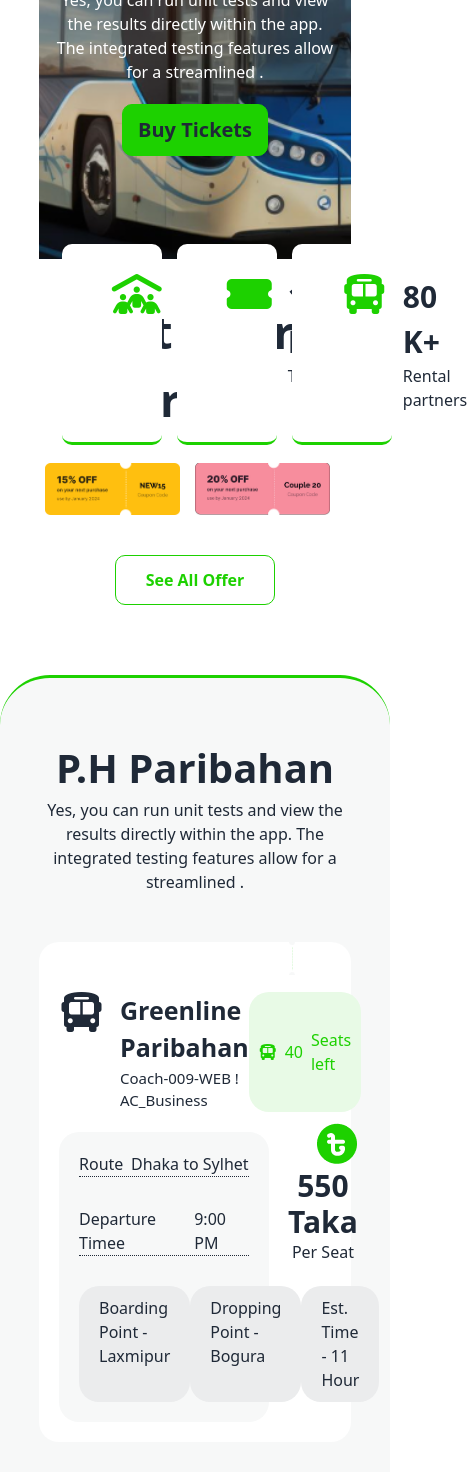
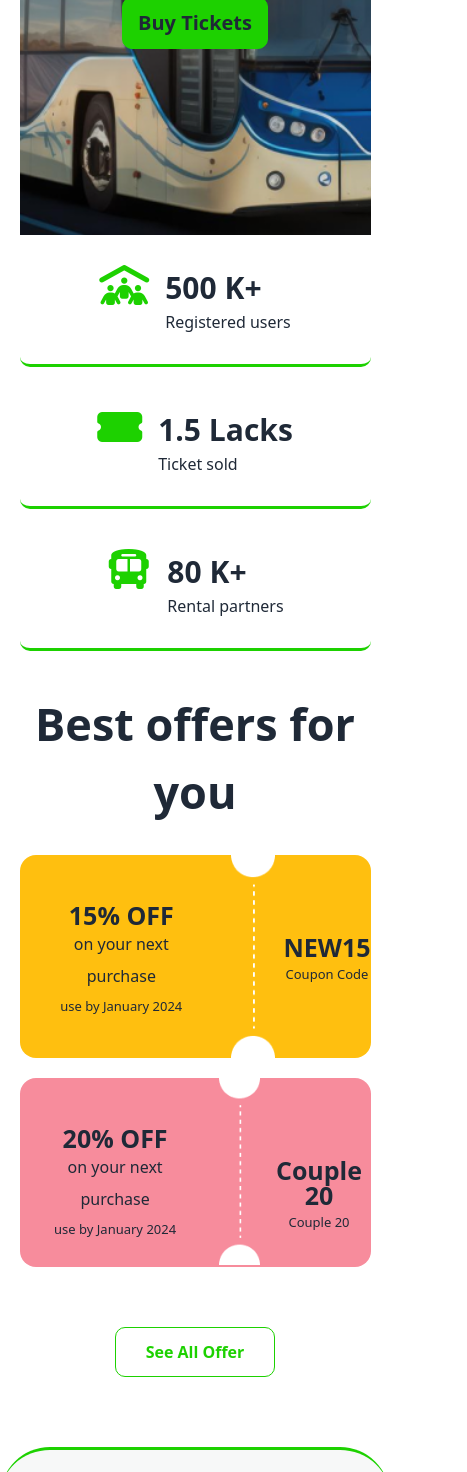
Before and after one commit to sazedul-islam/bus-ticket, a plain HTML site: page index.html in a window 390 px wide. Shown: the part 528-2000 px from the top of the page, 467 px wide, since content can reach past the window. Drawn offline with nearby package versions, Linux system fonts and the light colour scheme.

Commit message:
added the responsive all section

```diff
--- a/css/style.css
+++ b/css/style.css
@@ -20,7 +20,6 @@
 }
 .btn i{
     font-size: 20px;
-
 }
 .logo{
     cursor: pointer;
@@ -29,7 +28,6 @@
 .manu-font{
     font-size: 20px;
 }
-
 
 /* Hero section css */
 .hero-content{
@@ -76,7 +74,6 @@
    margin-left: 2%;
     position: absolute;
     margin-top: -4%;
-
 }
 .ticket-item{
     border-bottom: 3px solid #1DD100;
@@ -96,14 +93,6 @@
 }
 
 /* Offer section css */
-.offers-img{
-   width: 48%;
-}
-.offers-img img{
-    height: auto;
-    width: 90%;
-    margin-left: 4%;
-}
 .offer-content{
     text-align: center;
 }
@@ -233,15 +222,11 @@
 .total-amount{
     width: 38%;
 }
-
 .join{
     width: 100%;
-
     margin-bottom: 10px;
 }
-
-
-  .form-group {
+ .form-group {
     margin-bottom: 1rem;
   }
   label {
@@ -263,3 +248,43 @@
     border-radius: 5px;
     cursor: pointer;
   }
+
+
+  @media (max-width: 768px){
+
+    .review-content{ display: inline !important;}
+    .global-margin{margin-left: 5%; margin-right: 5%;}
+    .ticket-review {width: 100%;margin-left: 0; position: initial; margin-top: 0;}
+    .ticket-item{width: 100%;margin-bottom: 10px;justify-content: center;margin-left: 0;}
+
+    .discout-first-items{display: initial !important;}
+    .offers-item{width: 100% !important;margin-bottom: 20px;}
+    .offers-item h2{font-size: 30px;}
+    .dotted{display: none;}
+
+   .logo{ display: none;}
+   .ticket-price{display: initial !important;}
+   .destination { width: 100%; padding: 0;}
+   .borading-point{margin-left: 10px;}
+   .taka{width: 100%;}
+   .taka img {margin-left: 35px;}
+
+   .seat-resposive{display: initial !important;}
+
+   .seat-plan {width: 99%; border-right: none; margin-bottom: 40px;}
+   .total-amount {width: 99%;}
+   .footer-content h2{ font-size: 30px;}
+   .footer-content p{ font-size: 12px;}
+
+  }
+
+  @media (max-width : 576px){
+    .hero-para h1 { font-size: 40px !important;}}
+
+
+  @media (max-width : 425px){
+    .hero-para h1 {font-size: 30px !important;}
+    .offers-item h2 { font-size: 25px; }
+    .offers-item h6{ font-size: 16px; }
+    .offers-item p{font-size: 13px;}
+  }
--- a/index.html
+++ b/index.html
@@ -50,7 +50,7 @@
         <div class="hero-para">
             <h1 class="font-extrabold">End-to-End Travel with <br><span>B Paribahan</span> </h1>
             <p>Yes, you can run unit tests and view the results directly within
-               the app. <br>The integrated testing features allow for a streamlined .</p>
+               the app.The <br> integrated testing features allow for a streamlined .</p>
                <a href="#ticket"><button class="font-bold" id="btn"  >Buy Tickets</button></a>
         </div>
       </div>
@@ -97,13 +97,35 @@
     <section class="global-margin">
         <div class="offer-content">
             <h1 class="font-extrabold">Best offers for you</h1>
-            <div class="flex  center">
-                <div class="offers-img">
-                    <img src="images/Group 113.png" alt="">
+            <div class="flex discout-first-items justify-between w-full gap-6">
+                <div class="flex bg-[#FFBF0F] w-1/2 gap-2 rounded-2xl  offers-item">
+                    <div class="p-6 mt-6">
+                      <h2 class="font-extrabold text-5xl">15% OFF</h2>
+                      <h6 class="text-2xl">on your next purchase</h6>
+                      <p class="text-xl">use by January 2024</p>
+                    </div>
+                    <div>
+                      <img src="images/cupon-devider.png" alt="">
+                    </div>
+                    <div>
+                      <h2 class="font-extrabold text-5xl mt-20">NEW15</h2>
+                      <p class=" text-xl">Coupon Code</p>
+                    </div>
                 </div>
-                <div class="offers-img">
-                    <img src="images/Group-114.png" alt="">
-                </div>
+                <div class="flex bg-[#F78C9C] w-1/2 gap-2 rounded-2xl offers-item">
+                  <div class="p-6 mt-6">
+                    <h2 class="font-extrabold text-5xl">20% OFF</h2>
+                    <h6 class="text-2xl">on your next purchase</h6>
+                    <p class="text-xl">use by January 2024</p>
+                  </div>
+                  <div>
+                    <img src="images/cupon-devider.png" alt="">
+                  </div>
+                  <div>
+                    <h2 class="font-extrabold text-5xl mt-20">Couple 20</h2>
+                    <p class=" text-xl">Couple 20</p>
+                  </div>
+              </div>
             </div>
             <button class="font-bold">See All Offer</button>
         </div>
@@ -187,7 +209,7 @@
         </div>
         <!-- Seat plan start -->
         <div class="second-para global-margin gap-2 bg-[#ffffff] ">
-            <div class="flex gap-2">
+            <div class="flex gap-2 seat-resposive">
                 <div class="seat-plan ">
                     <h3 class="font-extrabold text-2xl ">Select Your Seat</h3>
                     <div class="flex justify-between availabe-select">
@@ -344,7 +366,7 @@
                         </div>
 
                         <div class="form-group">
-                          <button class="w-full from-btn">Next</button>
+                          <button class="w-full from-btn"><a href="#my_modal_8">Next</a></button>
                         </div>
                       </form>
                    </div>
@@ -359,8 +381,30 @@
     <!-- Buy ticket section end -->
     </main>
     <!-- Main section End -->
-    <footer>
+    <footer class="bg-[#030712]">
+       <div class=" global-margin  ">
+         <div class="flex justify-between px-2 py-12 footer-content">
+          <div>
+            <h2 class="font-extrabold text-3xl mb-2 text-zinc-50	">B-Ticket</h2>
+            <p class="text-zinc-50	">P-Ticket is a digital platform to make your <br> daily commuting better.</p>
+          </div>
+          <div>
+           <p class="text-zinc-50	text-center text-xl mb-5">Download App</p>
+           <img src="images/Group 104.png" alt="">
+          </div>
+         </div>
 
+         <div class="flex justify-between items-center py-7 footer-content">
+            <div>
+              <p class="text-zinc-50		">@all rights reserved, P-Ticket services limited.2024</p>
+            </div>
+            <div class="flex justify-between gap-4">
+              <p class="text-zinc-50	">Terms & condition</p>
+              <p class="text-zinc-50	">Return & refund policy</p>
+              <p class="text-zinc-50	">Privacy policy</p>
+            </div>
+         </div>
+       </div>
     </footer>
     <script src="js/script.js"></script>
     <script src="https://cdn.tailwindcss.com"></script>
--- a/js/script.js
+++ b/js/script.js
@@ -43,7 +43,6 @@ for (i=0; i < allSeat.length; i++){
 
          grandTotal = totalPrice - discountPrice;
          const grandTotals = (document.getElementById("grand-total").innerText = grandTotal);
-
 
           const counts = (document.getElementById("count").innerText = count);
 
```
Also changed, not shown: images/Group 104.png (added).
